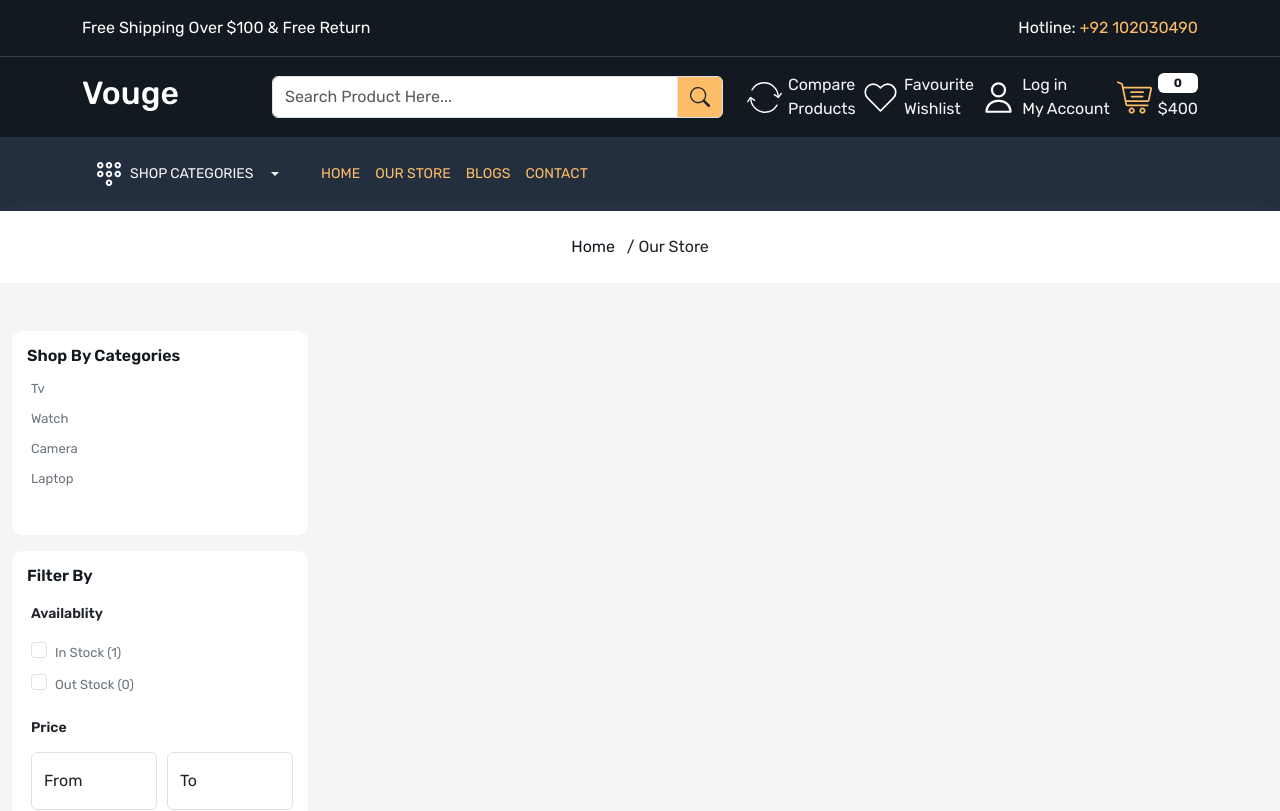
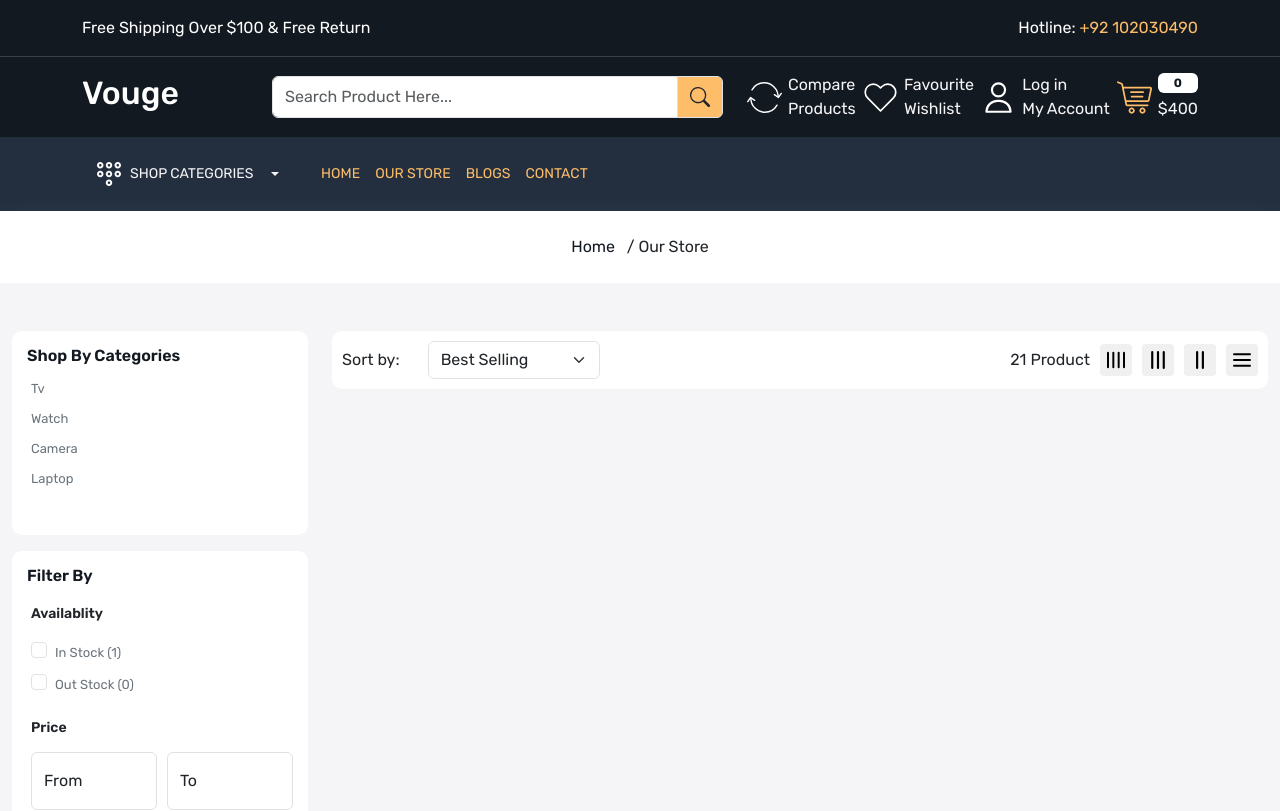
Before and after one commit to JunaidAli-56/ecommerce-frontend, a React (Create React App) app: page /store in a window 1280 px wide. Shown: the top 811 px of the page. Built offline with nearby package versions, Linux system fonts and the light colour scheme.

Commit message:
another commit in store grid

```diff
--- a/src/components/SpecialProduct.jsx
+++ b/src/components/SpecialProduct.jsx
@@ -1,7 +1,6 @@
-import React, { useState } from "react";
+import React from "react";
 import ReactStars from "react-rating-stars-component";
 import { Link } from "react-router-dom";
-import { Progress } from "antd";
 
 
 
--- a/src/pages/Store.jsx
+++ b/src/pages/Store.jsx
@@ -153,7 +153,37 @@ const Store = () => {
                             </div>
                         </div>
                         <div className="col-9">
-
+                            <div className="filter-sort-grid">
+                                <div className="d-flex justify-content-between align-items-center">
+                                    <div className="d-flex align-items-center gap-10">
+                                        <p className='mb-0 d-block' style={{"width":"50%"}}>Sort by:</p>
+                                        <select class="form-select" aria-label="Default select example">
+                                            <option value="best-selling" selected>Best Selling</option>
+                                            <option value="title-ascending">Alphabetically, A-Z</option>
+                                            <option value="title-descending">Alphabetically, Z-A</option>
+                                            <option value="price-ascending">Price low to high</option>
+                                            <option value="price-descending">price high to low</option>
+                                        </select>
+                                    </div>
+                                    <div className="d-flex align-items-center gap-10 grid-wrapper">
+                                        <p className="total-product mb-0">21 Product</p>
+                                        <div className="d-flex align-items-center gap-10 grid-box-wrapper">
+                                            <div className='grid-box'>
+                                                <img src="images/gr4.svg" alt="grid" className='d-block img-fluid' />
+                                            </div>
+                                            <div className='grid-box'>
+                                                <img src="images/gr3.svg" alt="grid" className='d-block img-fluid' />
+                                            </div>
+                                            <div className='grid-box'>
+                                                <img src="images/gr2.svg" alt="grid" className='d-block img-fluid' />
+                                            </div>
+                                            <div className='grid-box'>
+                                                <img src="images/gr.svg" alt="grid" className='d-block img-fluid' />
+                                            </div>
+                                        </div>
+                                    </div>
+                                </div>
+                            </div>
                         </div>
                     </div>
                 </div>
--- a/src/sass/_bootstrap.scss
+++ b/src/sass/_bootstrap.scss
@@ -1,8 +1,9 @@
 $primary: #FEBD69;
 $dark: #131921;
-$gray: #6C757D;
 $dark-shade: #3b4149;
 $dark-low: #232f3e;
+$gray: #6C757D;
+$light-gray: #f0f0f0;
 $white: #FFFFFF;
 $light: #F5F5F7;
 
@@ -691,6 +692,8 @@ $light: #F5F5F7;
 
 // Store Page Style....
 .store-wrapper {
+
+    // Side-Bar Style
     .filter-card {
         background-color: $white ;
         border-radius: 10px;
@@ -739,7 +742,7 @@ $light: #F5F5F7;
                 li {
                     height: 25px;
                     width: 25px;
-                    border-radius: 50%;
+                    border-radius: 30%;
                     background-color: $primary;
                 }
             }
@@ -756,4 +759,27 @@ $light: #F5F5F7;
             }
         }
     }
+
+    // store top bar
+    .filter-sort-grid {
+        border-radius: 10px;
+        background-color: $white;
+        padding: 10px;
+
+        .grid-wrapper {
+            .grid-box-wrapper {
+                .grid-box {
+                    background-color: $light-gray;
+                    padding: 7px;
+                    border-radius: 4px;
+
+                    img {
+                        height: 18px;
+                        width: 18px;
+                    }
+                }
+            }
+        }
+    }
+
 }
```
